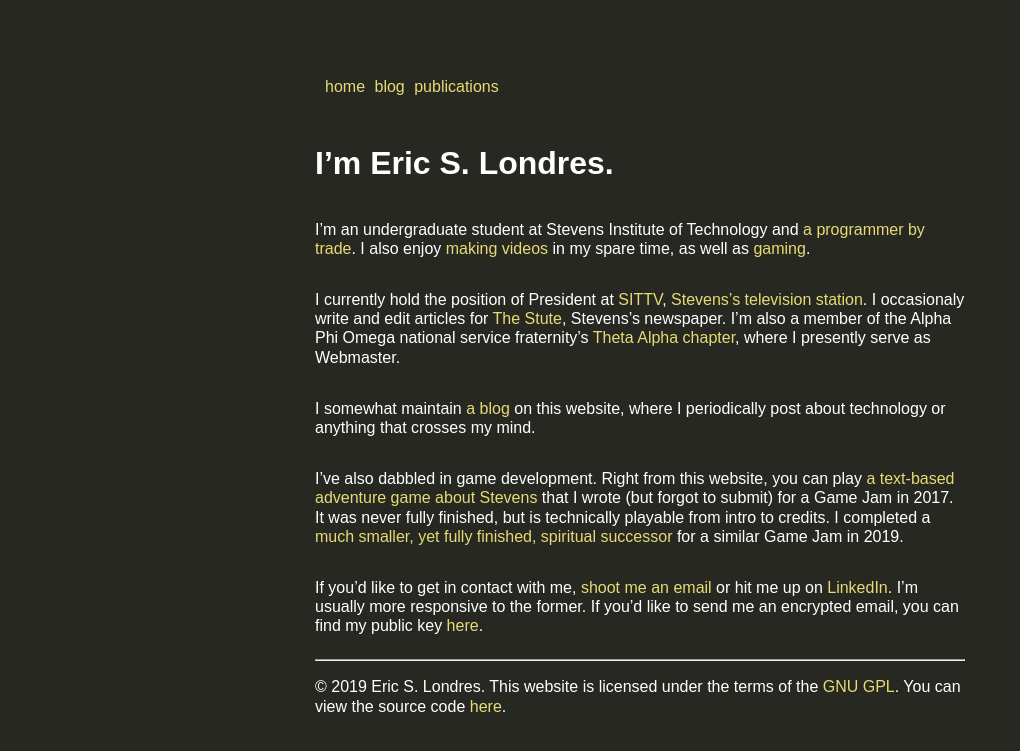
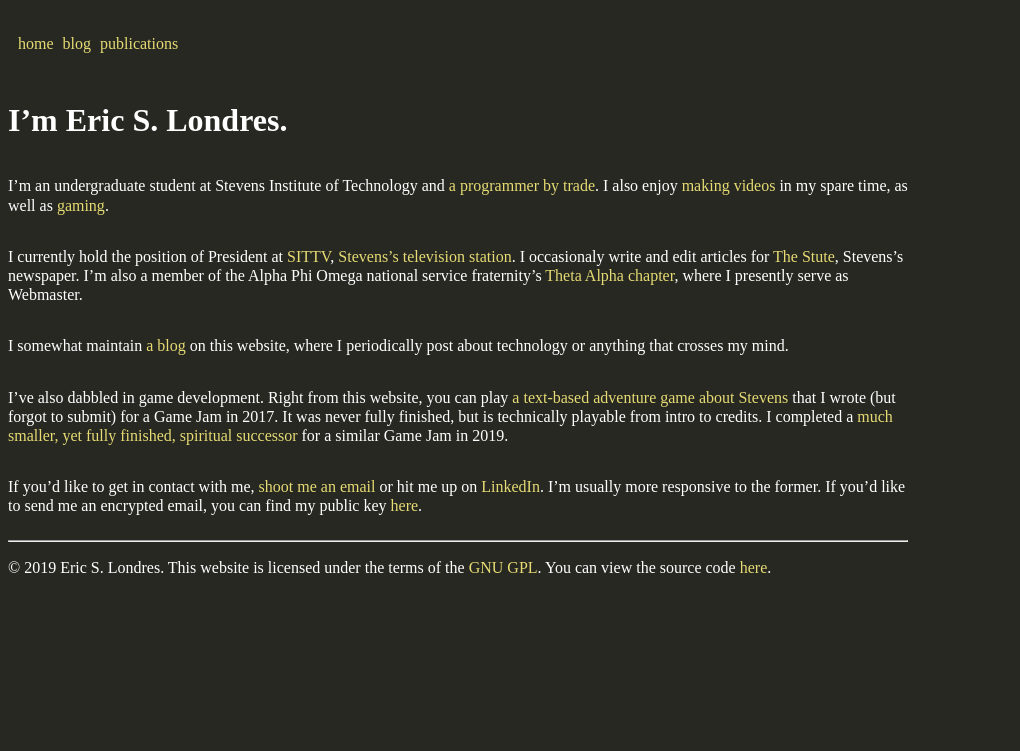
Before and after one commit to slondr/slondr.gitlab.io, a Jekyll site: the page built from index.md, in a window 1280 px wide. Shown: the top 751 px of the page, without its empty margins (0-1020 px from the left). Built offline with Jekyll 4.4.1, drawn with Linux system fonts in a browser that asks for light colours.

Commit message:
adjusted some stylings

```diff
--- a/css/style.css
+++ b/css/style.css
@@ -1,13 +1,10 @@
 body {
-    margin: 4%;
-    font-family: sans-serif;
     background-color: #272822;
     color: white;
 }
 
 div.content {
-    margin: 20px auto 0px auto;
-    max-width: 650px;
+    max-width: 900px;
     line-height: 1.2;
 }
 
```
